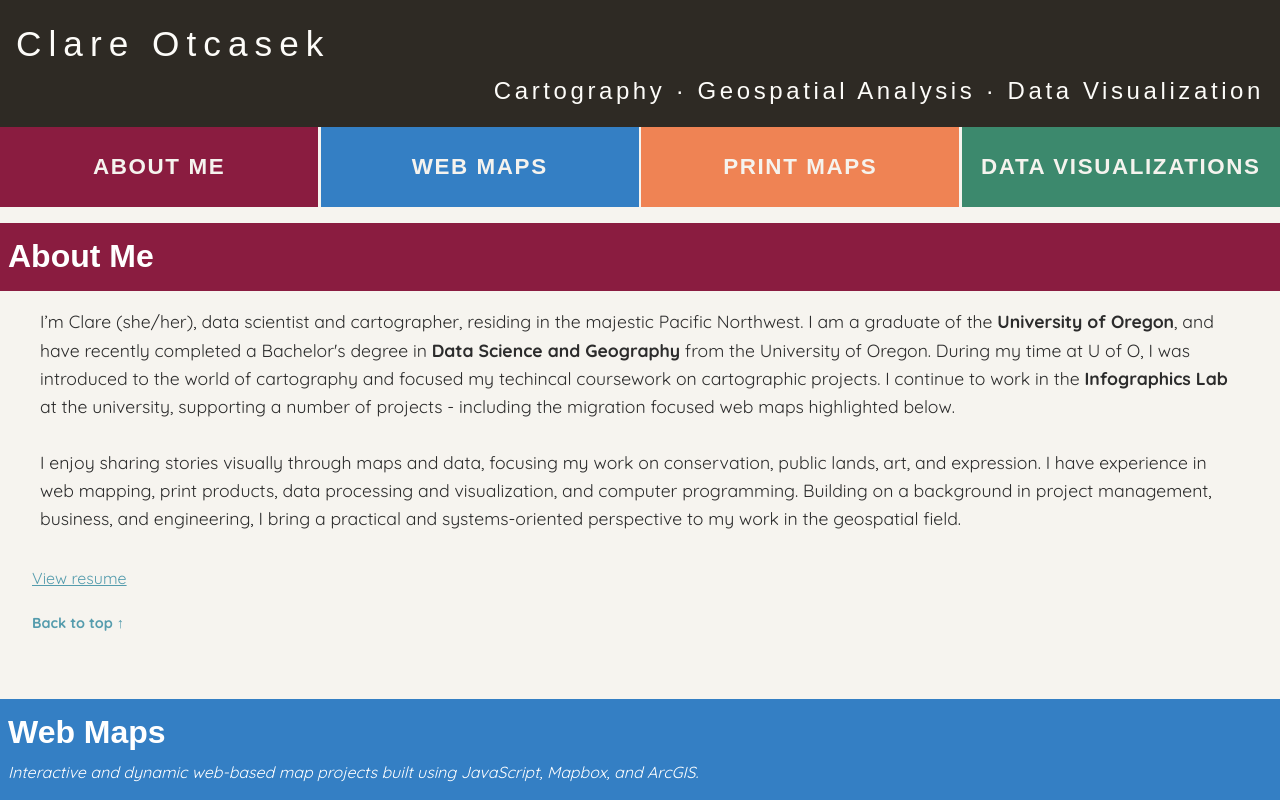
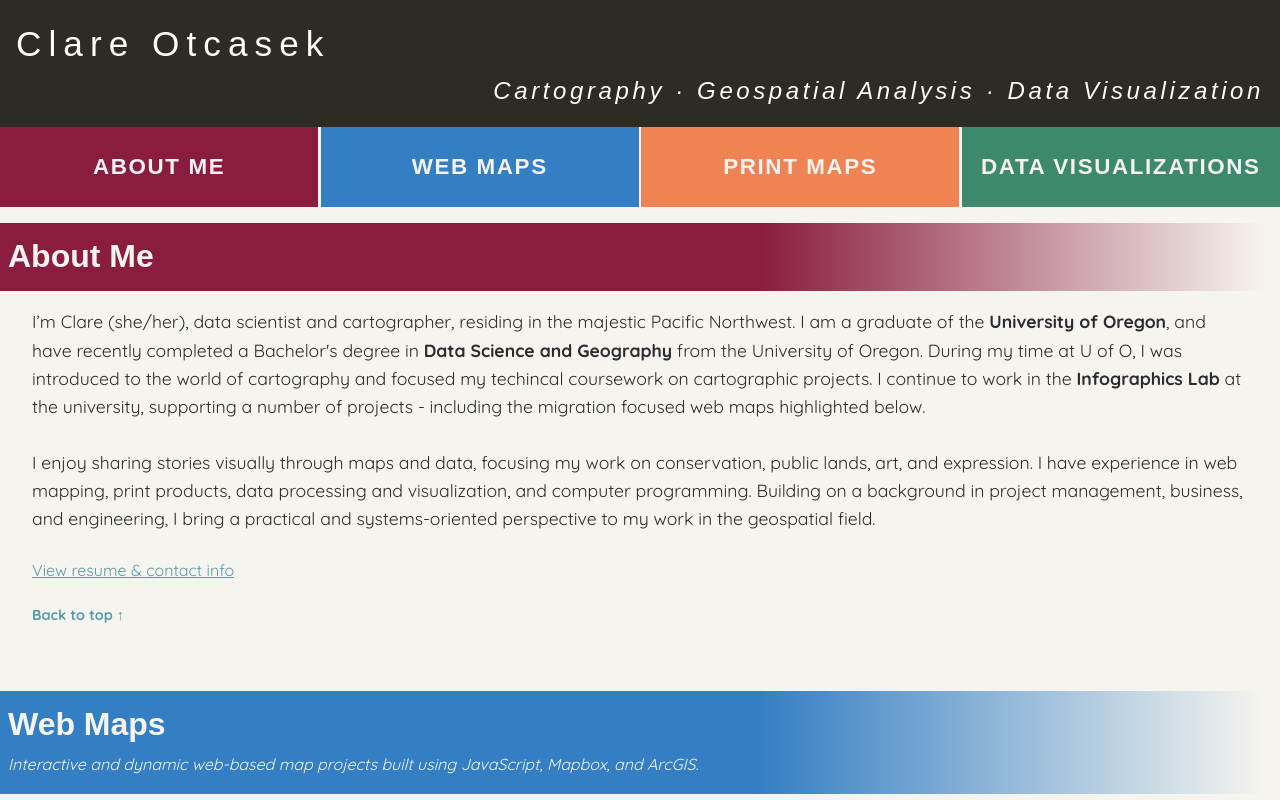
Before and after one commit to cotcasek/portfolio, a plain HTML site: page index.html in a window 1280 px wide. Shown: the top 800 px of the page. Drawn offline with Linux system fonts and the light colour scheme; a web font is replaced by a local one.

Commit message:
fix styling issues, resume update

```diff
--- a/index.html
+++ b/index.html
@@ -48,7 +48,7 @@
     </p>
     <br>
     <a href="text/portfolioResume20251024.pdf" target="_blank" rel="noopener noreferrer">
-      View resume
+      View resume & contact info
     </a>
     <br>
 
--- a/main.css
+++ b/main.css
@@ -1,3 +1,16 @@
+:root {
+  --main-bg: #f6f4ef; /* background offwhite */
+  --grid1: #8A1C40; /* wine red */
+  --grid2: #347FC4; /* blue */
+  --grid3: #EF8354; /* orange */
+  --grid4: #3C896D; /* green */
+
+  /*--accent: #EF8354;*/
+  /*--dark: #2e2a24;*/
+  /*--light: #ffffff;*/
+}
+
+
 /* Basic Reset */
 * {
     margin: 0;
@@ -32,10 +45,18 @@
   font-style: normal;
 }
 
+/* Backgrounds — refined palette */
+.grid-item:nth-child(1) { background-color: var(--grid1); } /* wine red */
+/*.grid-item:nth-child(1) { background-color: #925E78; }*/
+.grid-item:nth-child(2) { background-color: var(--grid2); } /* blue */
+.grid-item:nth-child(3) { background-color: var(--grid3); } /* orange */
+.grid-item:nth-child(4) { background-color: var(--grid4); } /* green */
+
+
 body {
     /*font-family: "Helvetica Neue", Arial, sans-serif;*/
     font-family: "Quicksand", Arial, sans-serif;
-    background-color: #f6f4ef;
+    background-color: var(--main-bg);
     /*background-color: #CFD7C7;*/
     color: #2c2c2c;
     line-height: 1.6;
@@ -64,18 +85,36 @@ h1 {
     font-size: 1.5em;
     letter-spacing: .15em;
     text-align: right;
+    font-style: italic;
 }
 .sectionHeader h3 {
     /*color: #2e2a24;*/
     color: white;
+    color: var(--main-bg);
     font-size: 2rem;
     margin-bottom: .1rem;
     font-family: "Funnel Display", sans-serif;
 }
 
+.sectionHeader {
+  width: 98.8vw;           /* full viewport width */
+  padding: .5rem 0rem .5rem .5rem;   /* adjust spacing as needed */
+  color: white;            /* text color */
+  color: var(--main-bg);
+  /*background-color: var(--header-color, #333); /* default fallback */
+  box-sizing: border-box;  /* ensures padding doesn’t overflow */
+  margin: 1rem 0;          /* spacing above/below */
+  /*background: linear-gradient(to right, var(--header-color, #333) 0%, rgba(var(--header-rgb), 0) 100%);*/
+
+}
+
+/*.sectionHeader .content-section{
+  color: white;
+}*/
+
 .content-section p {
     font-size: 1.1rem;
-    margin: .5rem;
+    /*margin: .5rem;*/
     /*color: #333;*/
 }
 
@@ -83,6 +122,7 @@ h1 {
     font-style: italic;
     margin-bottom: .5rem;
     color: white;
+    color: var(--main-bg);
 }
 
 
@@ -131,12 +171,6 @@ a:hover {
 
 /*925E78*/
 
-/* Backgrounds — refined palette */
-.grid-item:nth-child(1) { background-color: #8A1C40; } /* wine red */
-/*.grid-item:nth-child(1) { background-color: #925E78; }*/
-.grid-item:nth-child(2) { background-color: #347FC4; } /* blue */
-.grid-item:nth-child(3) { background-color: #EF8354; } /* orange */
-.grid-item:nth-child(4) { background-color: #3C896D; } /* green */
 
 /* Hover effect */
 .grid-item:hover {
@@ -180,18 +214,7 @@ main {
 }
 
 
-.sectionHeader {
-  width: 100vw;           /* full viewport width */
-  padding: .5rem .5rem;   /* adjust spacing as needed */
-  color: white;            /* text color */
-  background-color: var(--header-color, #333); /* default fallback */
-  box-sizing: border-box;  /* ensures padding doesn’t overflow */
-  margin: 1rem 0;          /* spacing above/below */
-}
 
-/*.sectionHeader .content-section{
-  color: white;
-}*/
 
 
 
--- a/script.js
+++ b/script.js
@@ -47,12 +47,26 @@ backBtn.addEventListener('click', (e) => {
 
 
 //background for section headers
-document.querySelectorAll('.sectionHeader').forEach(header => {
-  const color = header.dataset.color;
-  if (color) {
-    header.style.backgroundColor = color;
-  }
+// document.querySelectorAll('.sectionHeader').forEach(header => {
+//   const color = header.dataset.color;
+//   if (color) {
+//     header.style.backgroundColor = color;
+//   }
+// });
+
+//face background for section headers
+document.addEventListener('DOMContentLoaded', () => {
+  document.querySelectorAll('.sectionHeader').forEach(header => {
+    const baseColor = header.dataset.color;
+    if (baseColor) {
+      header.style.background = `linear-gradient(to right,
+        ${baseColor}ff 0%,
+        ${baseColor}ff 60%,
+        ${baseColor}00 100%)`;
+    }
+  });
 });
+
 // borders to match grid elements
 // document.addEventListener('DOMContentLoaded', () => {
 //   document.querySelectorAll('.thumb').forEach(thumb => {
```
Also changed, not shown: 1 other file.
